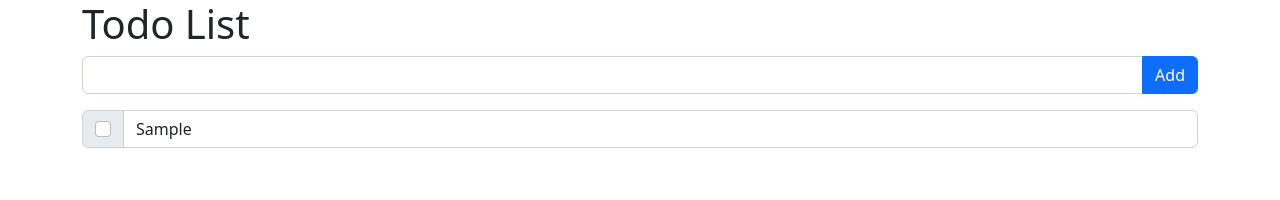
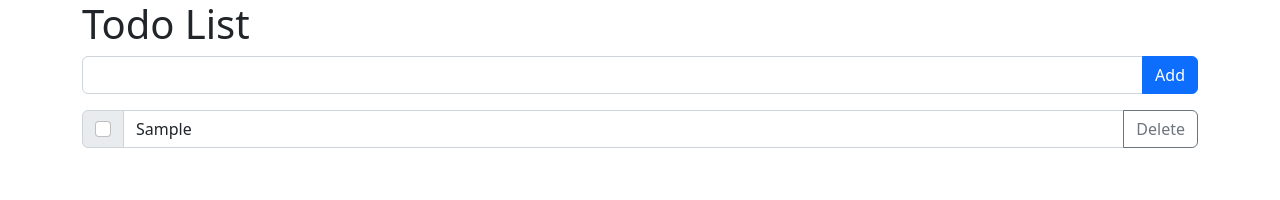
Before and after one commit to kjones7/cra-todo, a React (Create React App) app: page / in a window 1280 px wide. Both pictures are taken after typing "Sample" into the empty fields and a click on the button "Add". Shown: the top 200 px of the page. Built offline with nearby package versions, Linux system fonts and the light colour scheme.

Commit message:
Implement deleting tasks

```diff
--- a/src/Todo.tsx
+++ b/src/Todo.tsx
@@ -15,6 +15,10 @@ function Todo() {
         setTasks([...tasks, addTaskInputValue]);
         setAddTaskInputValue('');
     };
+    const handleDeleteTask = (index: number) => {
+        const newTasks = tasks.filter((task, i) => i !== index);
+        setTasks(newTasks);
+    }
 
     return (
         <div className="container">
@@ -35,6 +39,12 @@ function Todo() {
                                 <InputGroup className="mb-3" key={index}>
                                     <InputGroup.Checkbox className="mt-0" />
                                     <Form.Control type="text" value={task}/>
+                                    <Button
+                                        variant="outline-secondary"
+                                        onClick={() => handleDeleteTask(index)}
+                                    >
+                                        Delete
+                                    </Button>
                                 </InputGroup>
                             );
                         })
```
